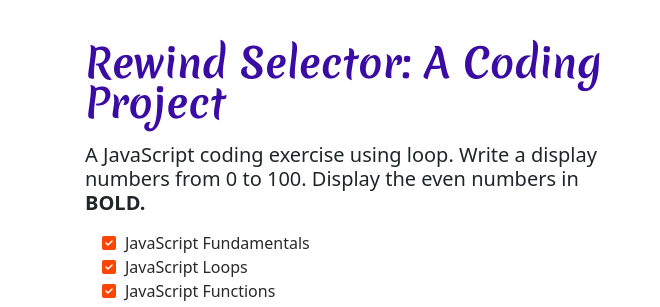
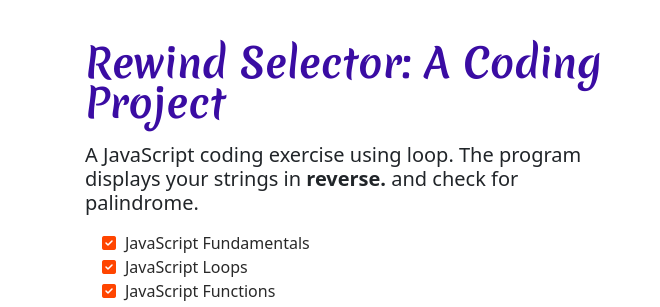
Before and after one commit to fyardlest1/Rewind-selector, a plain HTML site: page index.html in a window 1280 px wide. Shown: the part 65-372 px from the top of the page, 0-660 px from the left. Drawn offline with nearby package versions, Linux system fonts and the light colour scheme; a web font is replaced by a local one.

Commit message:
update text description

```diff
--- a/index.html
+++ b/index.html
@@ -61,8 +61,8 @@
                <div class="col order-last order-lg-first">
                     <h1 class='display-6 fw-bold mb-3 lh-1 pb-1 logoFont'>Rewind Selector: A Coding Project</h1>
                     <h5 class='text-dark'>
-                        A JavaScript coding exercise using loop. Write a display numbers from 0 to 100.
-                        Display the even numbers in <strong>BOLD.</strong>
+                        A JavaScript coding exercise using loop. The program displays your strings in <strong>reverse.</strong>
+                        and check for palindrome.
                     </h5>
                     <ul class='fa-ul pt-2 checklist'>
                         <li>
```
